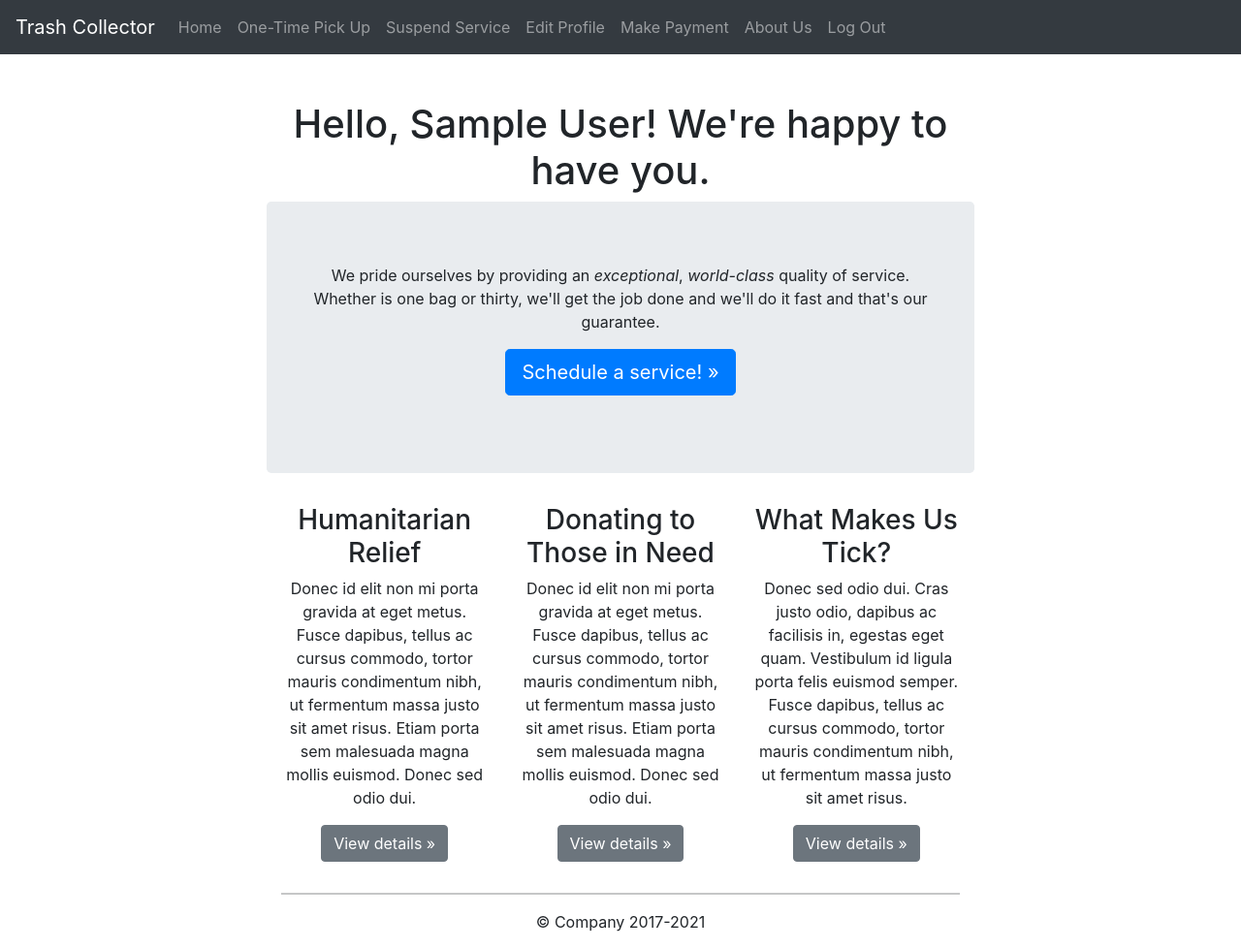
After one commit to CMolitoris/TrashCollector, a Django app: page /customers/about/ in a window 1280 px wide. The commit adds this page. Shown: the whole page at 97% size. Run offline with Django 3.2, Linux system fonts and the light colour scheme; a user stored in the database is signed in; tables that the repository leaves empty hold one stand-in row (values such as "Sample post"); some libraries are stand-ins or nearby versions.

Commit message:
Updated navbar and created 'About Us' page/link

```diff
--- /dev/null
+++ b/trash_collector/customers/templates/customers/about.html
@@ -0,0 +1,104 @@
+{% extends 'customers\customer_base.html' %}
+
+{% block title %} About Us {% endblock %}
+
+{% block head %}
+    <meta charset="utf-8">
+    <meta name="viewport" content="width=device-width, initial-scale=1, shrink-to-fit=no">
+    <meta name="description" content="">
+    <meta name="author" content="">
+    <link rel="icon" href="/docs/4.0/assets/img/favicons/favicon.ico">
+    <link rel="canonical" href="https://getbootstrap.com/docs/4.0/examples/jumbotron/">
+
+    <!-- Bootstrap core CSS -->
+    <link href="../../dist/css/bootstrap.min.css" rel="stylesheet">
+
+    <!-- Custom styles for this template -->
+    <link href="jumbotron.css" rel="stylesheet">
+{% endblock %}
+
+{% block header %} Hello, {{customer.name}}! We're happy to have you. {% endblock %}
+
+{% block content %}
+    <!-- <nav class="navbar navbar-expand-md navbar-dark fixed-top bg-dark">
+        <a class="navbar-brand" href="#">Navbar</a>
+        <button class="navbar-toggler" type="button" data-toggle="collapse" data-target="#navbarsExampleDefault" aria-controls="navbarsExampleDefault" aria-expanded="false" aria-label="Toggle navigation">
+        <span class="navbar-toggler-icon"></span>
+        </button>
+
+        <div class="collapse navbar-collapse" id="navbarsExampleDefault">
+        <ul class="navbar-nav mr-auto">
+            <li class="nav-item active">
+            <a class="nav-link" href="#">Home <span class="sr-only">(current)</span></a>
+            </li>
+            <li class="nav-item">
+            <a class="nav-link" href="#">Link</a>
+            </li>
+            <li class="nav-item">
+            <a class="nav-link disabled" href="#">Disabled</a>
+            </li>
+            <li class="nav-item dropdown">
+            <a class="nav-link dropdown-toggle" href="http://example.com" id="dropdown01" data-toggle="dropdown" aria-haspopup="true" aria-expanded="false">Dropdown</a>
+            <div class="dropdown-menu" aria-labelledby="dropdown01">
+                <a class="dropdown-item" href="#">Action</a>
+                <a class="dropdown-item" href="#">Another action</a>
+                <a class="dropdown-item" href="#">Something else here</a>
+            </div>
+            </li>
+        </ul>
+        <form class="form-inline my-2 my-lg-0">
+            <input class="form-control mr-sm-2" type="text" placeholder="Search" aria-label="Search">
+            <button class="btn btn-outline-success my-2 my-sm-0" type="submit">Search</button>
+        </form>
+        </div>
+    </nav> -->
+
+  <main role="main">
+
+    <!-- Main jumbotron for a primary marketing message or call to action -->
+    <div class="jumbotron">
+      <div class="container">
+        <!-- <h1 class="display-3">Hello, world!</h1> -->
+        <p>We pride ourselves by providing an <i>exceptional</i>, <i>world-class</i> quality of service. Whether is one bag or thirty, we'll get the job done and we'll do it fast and that's our guarantee.</p>
+        <p><a class="btn btn-primary btn-lg" href="{% url 'customers:one_time' %}" role="button">Schedule a service! »</a></p>
+      </div>
+    </div>
+
+    <div class="container">
+      <!-- Example row of columns -->
+      <div class="row">
+        <div class="col-md-4">
+          <h3>Humanitarian Relief</h3>
+          <p>Donec id elit non mi porta gravida at eget metus. Fusce dapibus, tellus ac cursus commodo, tortor mauris condimentum nibh, ut fermentum massa justo sit amet risus. Etiam porta sem malesuada magna mollis euismod. Donec sed odio dui. </p>
+          <p><a class="btn btn-secondary" href="#" role="button">View details »</a></p>
+        </div>
+        <div class="col-md-4">
+          <h3>Donating to Those in Need</h3>
+          <p>Donec id elit non mi porta gravida at eget metus. Fusce dapibus, tellus ac cursus commodo, tortor mauris condimentum nibh, ut fermentum massa justo sit amet risus. Etiam porta sem malesuada magna mollis euismod. Donec sed odio dui. </p>
+          <p><a class="btn btn-secondary" href="#" role="button">View details »</a></p>
+        </div>
+        <div class="col-md-4">
+          <h3>What Makes Us Tick?</h3>
+          <p>Donec sed odio dui. Cras justo odio, dapibus ac facilisis in, egestas eget quam. Vestibulum id ligula porta felis euismod semper. Fusce dapibus, tellus ac cursus commodo, tortor mauris condimentum nibh, ut fermentum massa justo sit amet risus.</p>
+          <p><a class="btn btn-secondary" href="#" role="button">View details »</a></p>
+        </div>
+      </div>
+
+      <hr>
+
+    </div> <!-- /container -->
+
+  </main>
+
+  <footer class="container">
+    <p>© Company 2017-2021</p>
+  </footer>
+
+  <!-- Bootstrap core JavaScript
+  ================================================== -->
+  <!-- Placed at the end of the document so the pages load faster -->
+  <script src="https://code.jquery.com/jquery-3.2.1.slim.min.js" integrity="sha384-KJ3o2DKtIkvYIK3UENzmM7KCkRr/rE9/Qpg6aAZGJwFDMVNA/GpGFF93hXpG5KkN" crossorigin="anonymous"></script>
+  <script>window.jQuery || document.write('<script src="../../assets/js/vendor/jquery-slim.min.js"><\/script>')</script>
+  <script src="../../assets/js/vendor/popper.min.js"></script>
+  <script src="../../dist/js/bootstrap.min.js"></script>
+{% endblock %}
--- a/trash_collector/customers/templates/customers/customer_base.html
+++ b/trash_collector/customers/templates/customers/customer_base.html
@@ -6,4 +6,5 @@
     <a class="nav-item nav-link" href="{% url 'customers:suspend' %}">Suspend Service</a>
     <a class="nav-item nav-link" href="{% url 'customers:edit_profile' %}">Edit Profile</a>
     <a class="nav-item nav-link" href="{% url 'customers:payment' %}">Make Payment</a>
+    <a class="nav-item nav-link" href="{% url 'customers:about' %}">About Us</a>
 {% endblock %}
--- a/trash_collector/customers/urls.py
+++ b/trash_collector/customers/urls.py
@@ -9,5 +9,6 @@ urlpatterns = [
     path('suspend/', views.suspend_service, name="suspend"),
     path('one_time/', views.one_time_pickup, name="one_time"),
     path('edit_profile/', views.edit_profile, name="edit_profile"),
-    path('payment/', views.payment , name = "payment")
+    path('payment/', views.payment , name = "payment"),
+    path('about/',views.about,name='about')
 ]
--- a/trash_collector/customers/views.py
+++ b/trash_collector/customers/views.py
@@ -98,3 +98,12 @@ def payment(request):
             'logged_in_customer': logged_in_customer
         }
     return render(request, 'customers/payment.html', context)
+
+@login_required
+def about(request):
+    logged_in_user = request.user
+    logged_in_customer = Customer.objects.get(user=logged_in_user)
+    context = {
+        'customer':logged_in_customer
+    }
+    return render(request,'customers/about.html',context)
--- a/trash_collector/employees/templates/employees/index.html
+++ b/trash_collector/employees/templates/employees/index.html
@@ -44,7 +44,7 @@
     src="https://maps.googleapis.com/maps/api/js?key=AIzaSyC0SO6OEhZJk8CTA0htz25Ju1BLmtScfoU&callback=initMap">
   </script>
 
-  <h1>Today's Pickups</h1>
+  <h3>Today's Pickups</h3>
   <div class = "todays_pickups">
     {% for customer in pickup_list %}
     <div class="card" style="width: 18rem;">
@@ -53,8 +53,8 @@
 
       <div class="card-body">
 
-        <h5 class="card-title">Name: {{customer.name}}</h5>
-        <p class="card-text">Address: {{customer.address}} {{customer.zip_code}}</p>
+        <p class="card-title"><b>{{customer.name}}</b></p>
+        <p class="card-text">{{customer.address}} {{customer.zip_code}}</p>
         <a href="{% url 'employees:confirm' customer.id %}" class="btn btn-primary">Confirm</a>
       </div>
     </div>
--- a/trash_collector/templates/base.html
+++ b/trash_collector/templates/base.html
@@ -4,11 +4,11 @@
   <meta charset="utf-8">
   <title>{% block title %}{% endblock %}</title>
   <link href="https://cdn.jsdelivr.net/npm/bootstrap@5.1.1/dist/css/bootstrap.min.css" rel="stylesheet" integrity="sha384-F3w7mX95PdgyTmZZMECAngseQB83DfGTowi0iMjiWaeVhAn4FJkqJByhZMI3AhiU" crossorigin="anonymous">
-
+  {% block head %}{% endblock %}
 </head>
   <body>
   {% if user.is_authenticated %}
-  <nav class="navbar navbar-expand-lg navbar-light bg-light">
+  <nav class="navbar navbar-expand-lg navbar-dark bg-dark">
     <a class="navbar-brand" href="#">Trash Collector</a>
     <div class="navbar-nav">
     {% block navbar %}{% endblock %}
```
Also changed, not shown: trash_collector/templates/stylesheet.css (added).
